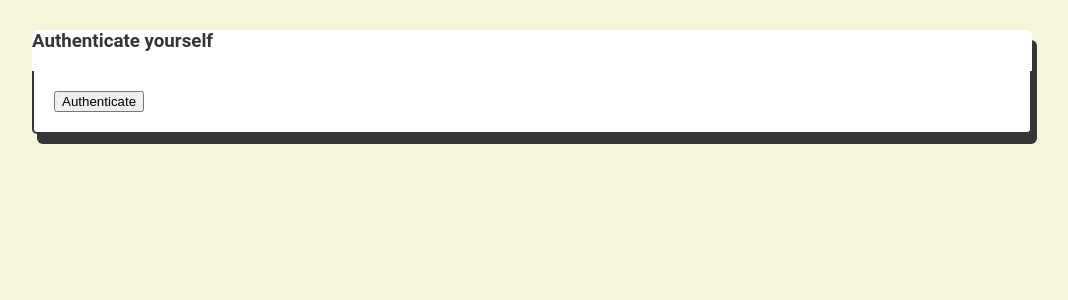
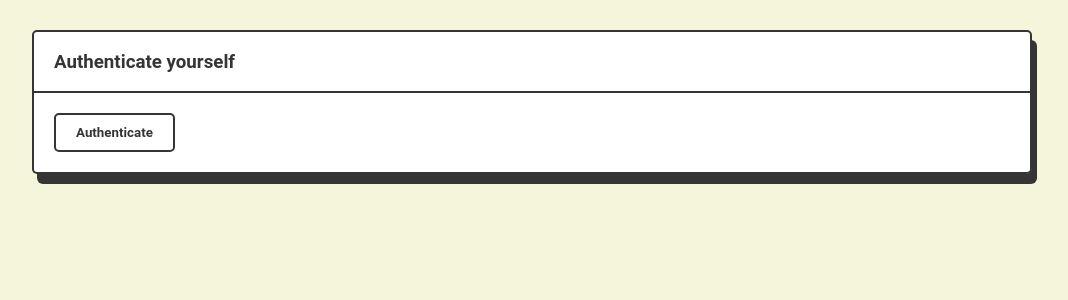
Before and after one commit to Steviewondrs/fp_test, a Vue app: page / in a window 1280 px wide. Shown: the top 300 px of the page, without its empty margins (108-1176 px from the left). Built offline with nearby package versions, Linux system fonts and the light colour scheme.

Commit message:
fetching persons from API

```diff
--- a/src/API/officient.js
+++ b/src/API/officient.js
@@ -17,9 +17,12 @@ export function fetchToken (code) {
     });
 }
 
-export function fetchPersonList () {
-    let data = mockDB.getPersonList();
-    return mockCall(data);
+export function fetchPersonList (token) {
+    const url = '/officient/people/list?page=0';
+    return myFetch(url, {
+        method: 'GET',
+        credentials: 'include'
+    }, token);
 }
 
 export function fetchPersonDetails (id) {
--- a/src/assets/scss/styles.scss
+++ b/src/assets/scss/styles.scss
@@ -58,7 +58,26 @@ body {
 // ---------------
 // Page elements
 // ---------------
+button {
+	padding: 10px 20px;
 
+	font-family: Roboto, Arial, Helvetica, sans-serif;
+	color: $grey--dark;
+	font-weight: bold;
+
+	background: white;
+	border: 2px solid $grey--dark;
+	border-radius: 5px;
+	transition: all .2s;
+	&:hover {
+		color: $blue;
+		border-color: $blue;
+
+		box-shadow: 2px 5px $blue;
+		transform: translate(-2px, -5px);
+		outline: none;
+	}
+}
 
 // ---------------
 // Containers etc.
--- a/src/components/Login.vue
+++ b/src/components/Login.vue
@@ -1,7 +1,7 @@
 <template lang="pug">
     .container
         .box
-            .box-header
+            .box__header
                 h3 Authenticate yourself
             .box__content
                 form(@submit.prevent="login")
--- a/src/vuex/actions.js
+++ b/src/vuex/actions.js
@@ -5,9 +5,10 @@ import {
     fetchPersonItinerary
 } from '../API/officient.js';
 
-export const readPersonsList = async ({ commit }) => {
+export const readPersonsList = async ({ commit, state }) => {
     try {
-        const list = await fetchPersonList();
+        const token = state.token;
+        const list = await fetchPersonList(token);
         commit('PERSON_LIST_READ_SUCCESS', list);
     } catch (err) {
         commit('API_ERROR', err);
@@ -36,8 +37,8 @@ export const readPersonItinerary = async ({ commit }, person) => {
 export const readToken = async ({ commit }, code) => {
     try {
         const token = await fetchToken(code);
-        localStorage.setItem('user-token', token);
-        commit('TOKEN_READ_SUCCESS', token);
+        localStorage.setItem('user-token', token.access_token);
+        commit('TOKEN_READ_SUCCESS', token.access_token);
     } catch (err) {
         commit('API_ERROR', err);
     }
```
Also changed, not shown: src/API/API.js (line endings or trailing spaces).
